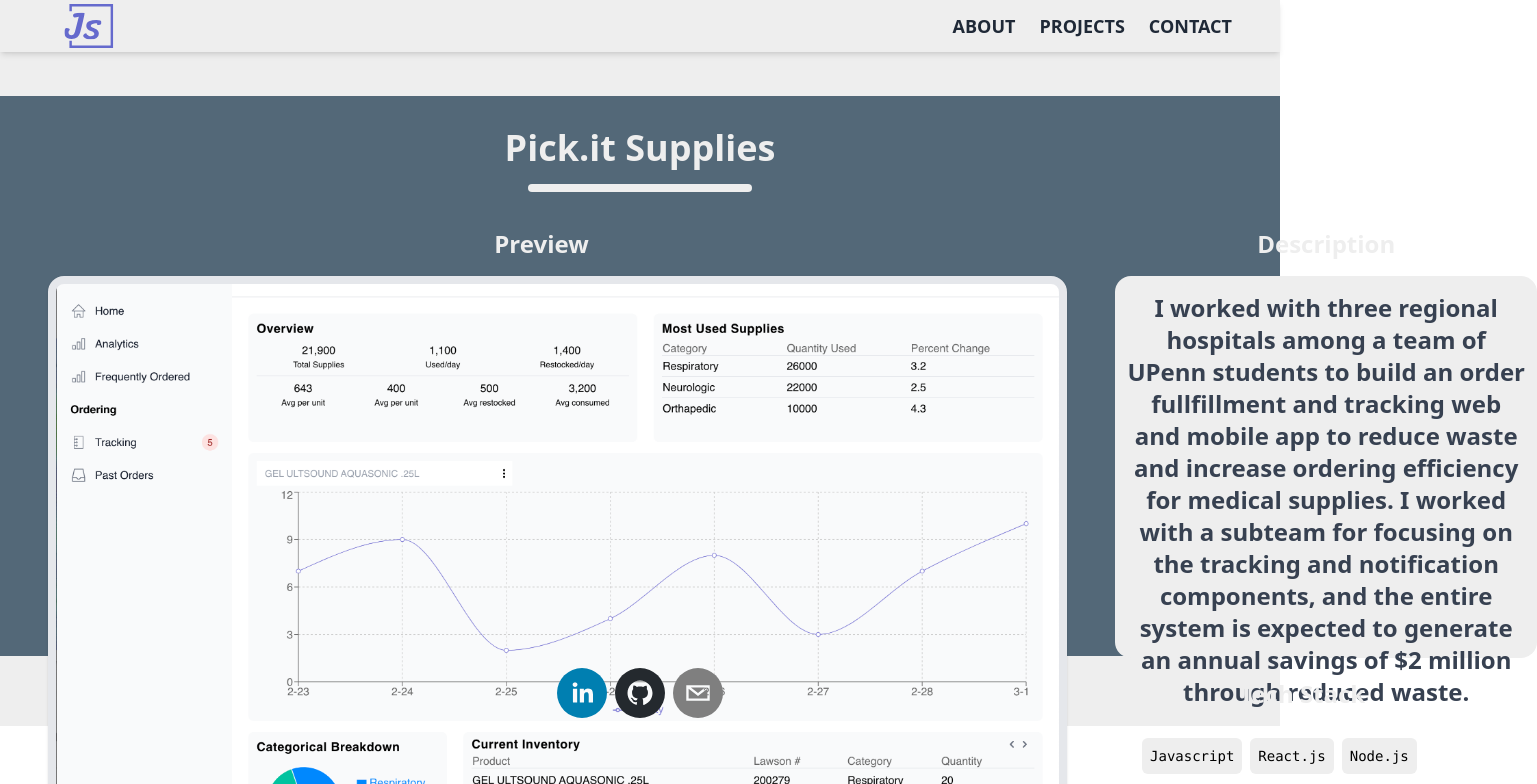
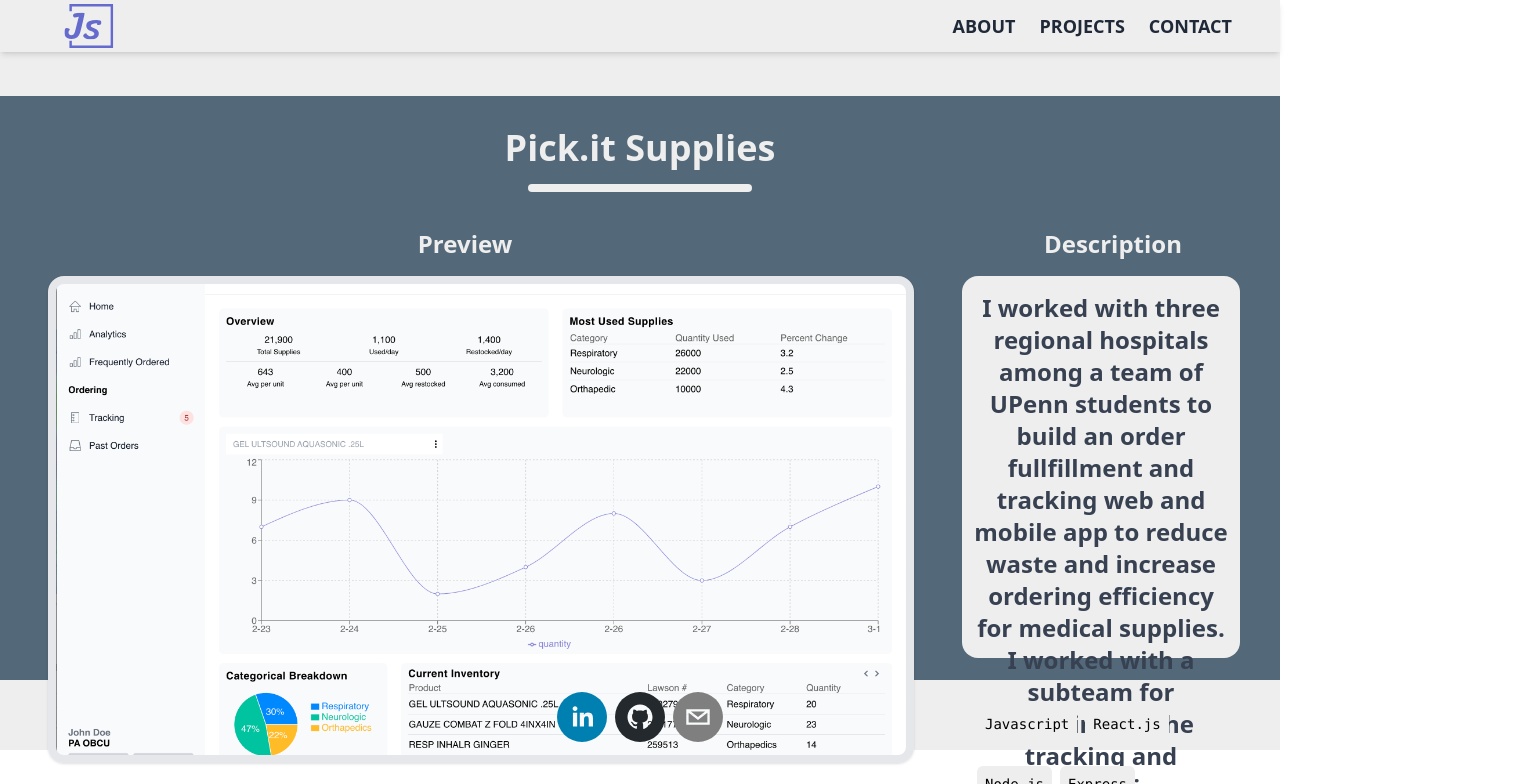
Before and after one commit to m1chael-lu/personal-website, a Next.js app: page / in a window 1280 px wide. Both pictures are taken after a click on the element 240 px from the left and 2099 px from the top of the page. Shown: the part 2307-3091 px from the top of the page, 1537 px wide, since content can reach past the window. Built offline with nearby package versions, Linux system fonts and the light colour scheme.

Commit message:
Unformatted

```diff
--- a/components/ProjectSection.tsx
+++ b/components/ProjectSection.tsx
@@ -35,7 +35,7 @@ const ProjectSection = (props: Props) => {
         </div>
         <div
           className="text-center bg-cool-blue-color text-main-color text-4xl p-4 pt-4"
-                    style={{ height: "70vh" }}
+          style={{ height: "73vh" }}
         >
           <div className="mt-4 font-bold">
             {props.project.name}
@@ -51,7 +51,7 @@ const ProjectSection = (props: Props) => {
               <div>
                 {expandedProject && expandedProject.image &&
                   <div
-                                  className={`bg-center bg-no-repeat bg-cover rounded-2xl w-[1019px] h-[573px] align-middle mt-4 border-8 border-gray-200 shadow hover:scale-105 transition-all transform ease-out duration-200 ml-8`}
+                    className={`bg-center bg-no-repeat bg-cover rounded-2xl w-[866px] h-[487px] align-middle mt-4 border-8 border-gray-200 shadow hover:scale-105 transition-all transform ease-out duration-200 ml-8`}
                     style={{
                       backgroundImage: `url(${expandedProject.image})`,
                     }}>
@@ -64,7 +64,7 @@ const ProjectSection = (props: Props) => {
               {/* Description */}
               <div className="ml-12">
                 <div className="text-2xl mt-5 font-bold"> {'Description'} </div>
-                          <div className="w-[33vw] h-[382px] bg-main-color rounded-2xl mt-4">
+                <div className="w-fit h-[382px] bg-main-color rounded-2xl mt-4 mr-6">
                   <div className="text-2xl text-gray-700 m-3 pt-4 font-semibold">
                     {expandedProject.description}
                   </div>
@@ -73,11 +73,8 @@ const ProjectSection = (props: Props) => {
               </div>
               {/* Skills + Links */}
               <div className="mt-5">
-                          <div className="text-2xl font-bold">
-                            {'Tech Stack'}
-                          </div>
                 <div className="p-0 items-center text-sm">
-                            {expandedProject && (<SkillsContainer skillList={expandedProject.skills}/>)}
+                  {expandedProject && (<SkillsContainer skillList={expandedProject.skills} />)}
                 </div>
               </div>
             </div>
```
Lines whose indentation alone changed are shown as unchanged.
